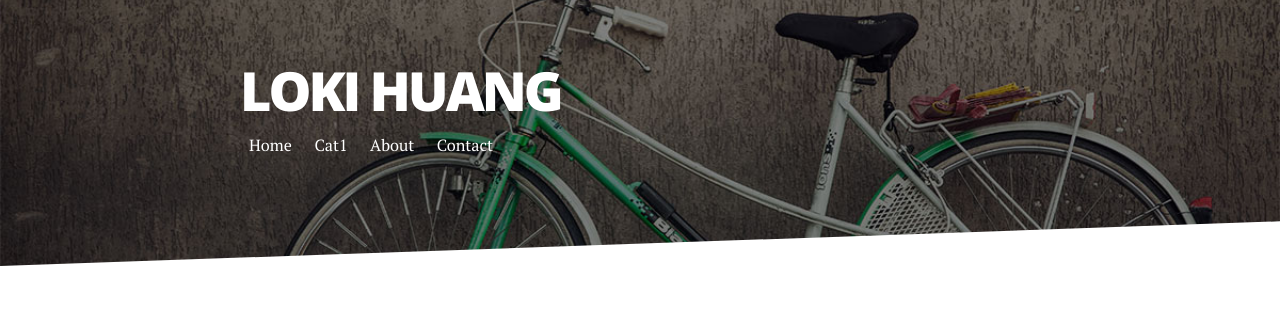
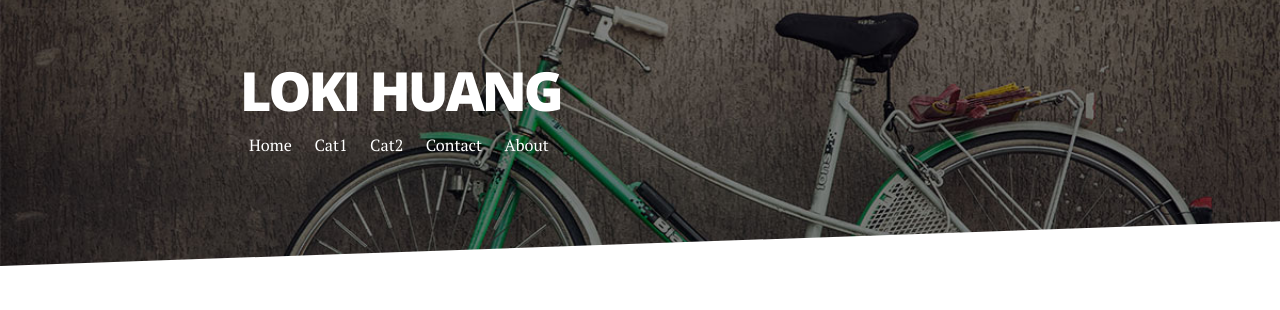
Before and after one commit to huyfaeng/huyfaeng.github.io, a Jekyll site: the page built from index.html, in a window 1280 px wide. Shown: the top 310 px of the page. Built offline with Jekyll 4.4.1, drawn with Linux system fonts in a browser that asks for light colours; nearby versions of some CDN libraries; the list of posts is cut into pages by our own code.

Commit message:
Update _config.yml

```diff
--- a/_config.yml
+++ b/_config.yml
@@ -16,10 +16,12 @@ navigation:
    url: /index.html
  - title: Cat1
    url:
+ - title: Cat2
+   url:
+ - title: Contact
+   url: /contact
  - title: About
    url: /about
- - title: Contact
-   url: /contact
 
 social:
    github: huyfaeng
```
